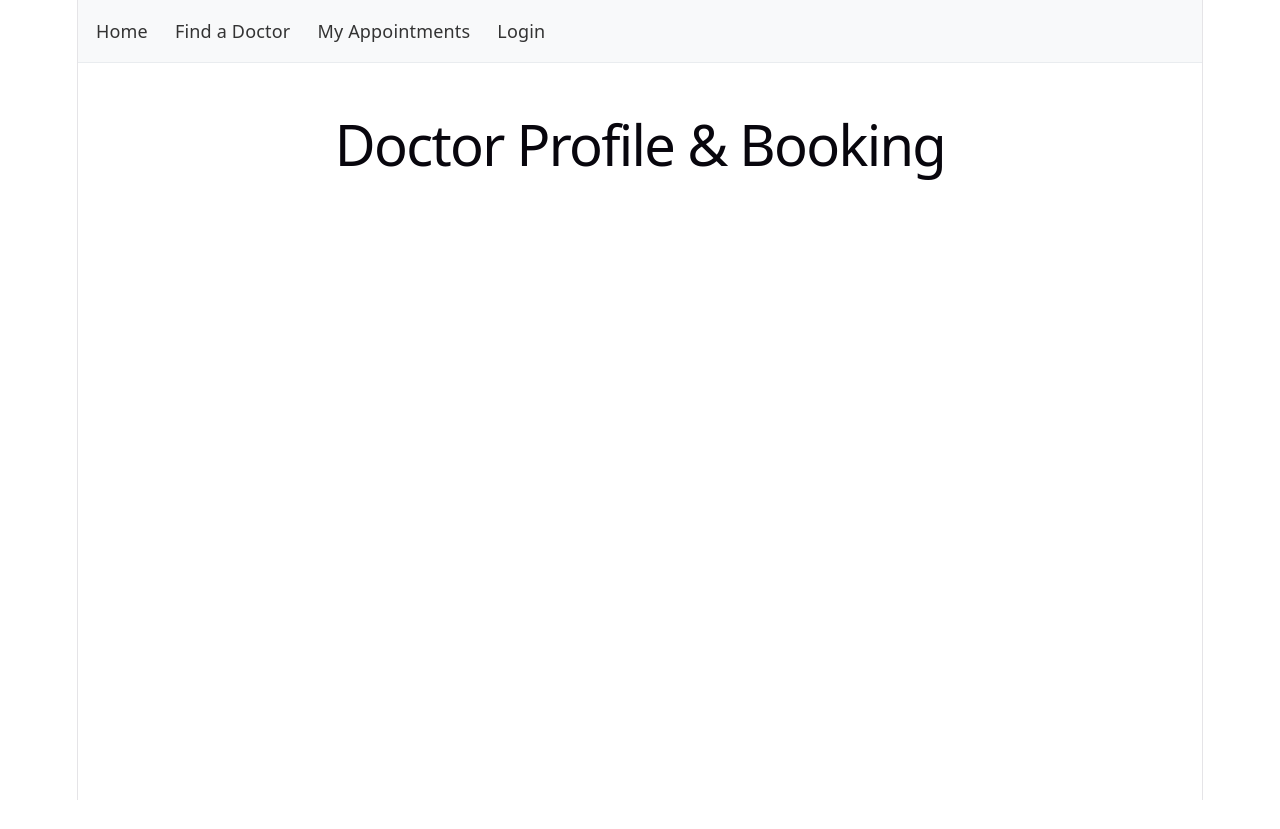
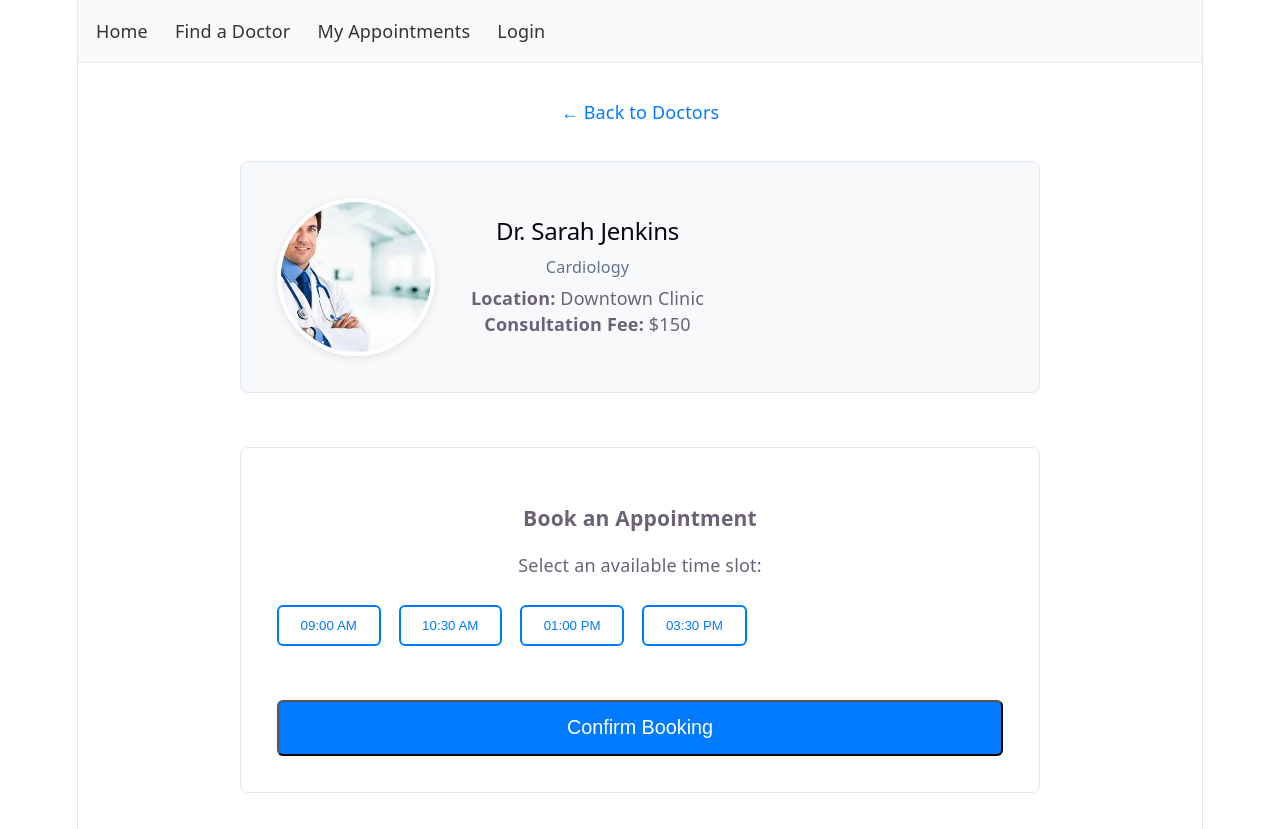
Before and after one commit to Dkidus-star/clinic-booking-app, a React (Vite) app in the folder clinic-booking-app/: page /doctors/1 in a window 1280 px wide. Before the commit the page ends 800 px from the top, so only its background shows below. Built offline with nearby package versions, Linux system fonts and the light colour scheme.

Commit message:
add dynamic doctor profile page and booking UI

```diff
--- a/clinic-booking-app/src/App.css
+++ b/clinic-booking-app/src/App.css
@@ -86,3 +86,79 @@
 .book-btn:hover {
   background-color: #0056b3;
 }
+
+/* Doctor Profile & Booking Styles */
+.profile-container {
+  max-width: 800px;
+  margin: 0 auto;
+}
+
+.back-link {
+  display: inline-block;
+  margin-bottom: 2rem;
+  text-decoration: none;
+  color: #007bff;
+  font-weight: 500;
+}
+
+.back-link:hover {
+  text-decoration: underline;
+}
+
+.profile-header {
+  display: flex;
+  gap: 2rem;
+  align-items: center;
+  margin-bottom: 3rem;
+  padding: 2rem;
+  background-color: #f8f9fa;
+  border-radius: 8px;
+  border: 1px solid #e2e8f0;
+}
+
+.profile-img {
+  width: 150px;
+  height: 150px;
+  border-radius: 50%;
+  object-fit: cover;
+  border: 4px solid white;
+  box-shadow: 0 2px 8px rgba(0, 0, 0, 0.1);
+}
+
+.booking-section {
+  border: 1px solid #e2e8f0;
+  padding: 2rem;
+  border-radius: 8px;
+  background-color: white;
+}
+
+.time-slots {
+  display: flex;
+  gap: 1rem;
+  margin: 1.5rem 0 2rem 0;
+  flex-wrap: wrap;
+}
+
+.time-slot {
+  padding: 0.6rem 1.2rem;
+  border: 2px solid #007bff;
+  background-color: white;
+  color: #007bff;
+  border-radius: 6px;
+  font-weight: 500;
+  cursor: pointer;
+  transition: all 0.2s ease;
+}
+
+.time-slot:hover,
+.time-slot:focus {
+  background-color: #007bff;
+  color: white;
+}
+
+.confirm-btn {
+  width: 100%;
+  text-align: center;
+  font-size: 1.1rem;
+  padding: 0.8rem;
+}
--- a/clinic-booking-app/src/pages/DoctorProfile.jsx
+++ b/clinic-booking-app/src/pages/DoctorProfile.jsx
@@ -1,3 +1,56 @@
+import { useParams, Link } from "react-router-dom";
+import { doctors } from "../data/mockData";
+import "../App.css";
+
 export default function DoctorProfile() {
-  return <h1>Doctor Profile & Booking</h1>;
+  const { id } = useParams();
+
+  const doctor = doctors.find((doc) => doc.id === id);
+
+  if (!doctor) {
+    return (
+      <div className="profile-container">
+        <h2>Doctor not found</h2>
+        <Link to="/doctors" className="back-link">
+          ← Back to Doctors
+        </Link>
+      </div>
+    );
+  }
+
+  return (
+    <div className="profile-container">
+      <Link to="/doctors" className="back-link">
+        ← Back to Doctors
+      </Link>
+
+      <div className="profile-header">
+        <img src={doctor.image} alt={doctor.name} className="profile-img" />
+        <div>
+          <h2 style={{ margin: "0 0 0.5rem 0" }}>{doctor.name}</h2>
+          <p className="doctor-specialty">{doctor.specialty}</p>
+          <p>
+            <strong>Location:</strong> {doctor.location}
+          </p>
+          <p>
+            <strong>Consultation Fee:</strong> {doctor.fee}
+          </p>
+        </div>
+      </div>
+
+      <div className="booking-section">
+        <h3>Book an Appointment</h3>
+        <p>Select an available time slot:</p>
+
+        <div className="time-slots">
+          <button className="time-slot">09:00 AM</button>
+          <button className="time-slot">10:30 AM</button>
+          <button className="time-slot">01:00 PM</button>
+          <button className="time-slot">03:30 PM</button>
+        </div>
+
+        <button className="book-btn confirm-btn">Confirm Booking</button>
+      </div>
+    </div>
+  );
 }
```
